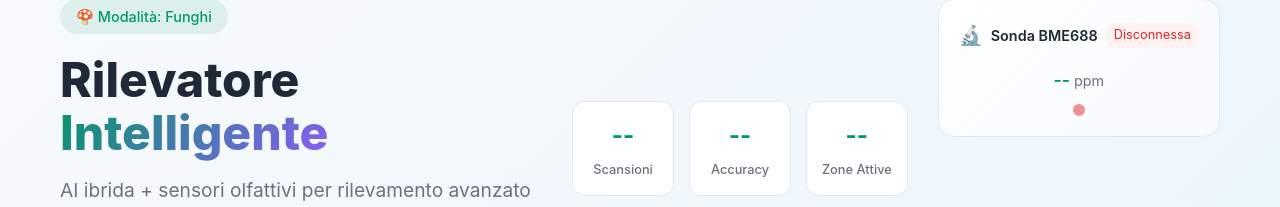
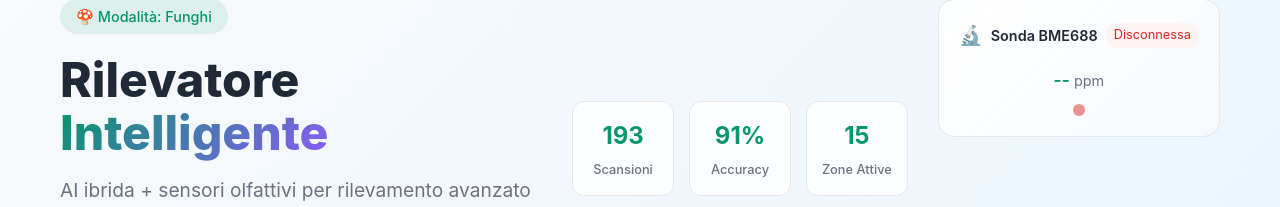
Before and after one commit to Padu76/Sniffer, a plain HTML site: page index.html in a window 1280 px wide. Shown: the part 82-289 px from the top of the page. Drawn offline with Linux system fonts and the light colour scheme; no server answers.

Commit message:
Add files via upload

```diff
--- a/index.html
+++ b/index.html
@@ -301,6 +301,8 @@
         </div>
     </div>
 
+    <!-- IMPORTANTE: Mock Intelligence deve essere caricato PRIMA di script.js -->
+    <script src="mock-intelligence.js"></script>
     <script src="script.js"></script>
 </body>
 </html>
```
